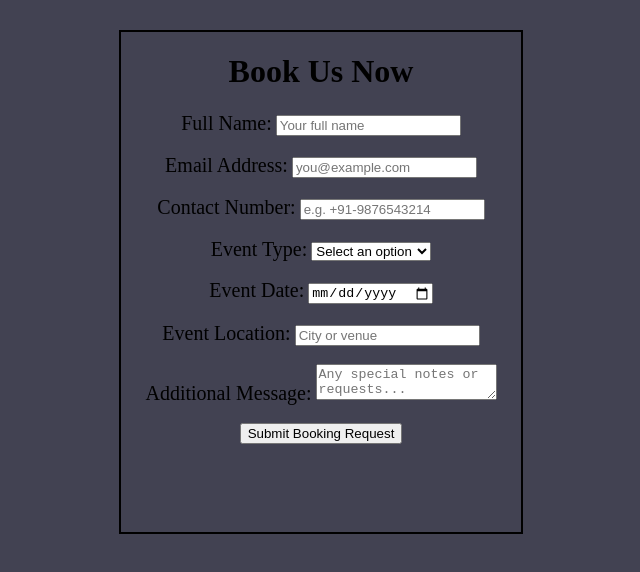
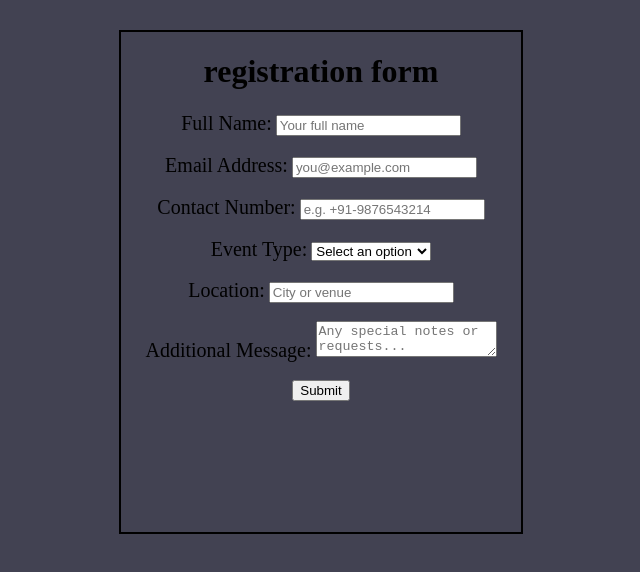
Before and after one commit to sai880272-create/form, a plain HTML site: page index.html in a window 1280 px wide. Shown: the whole page, without its empty margins (389-1029 px from the left). Drawn offline with Linux system fonts and the light colour scheme.

Commit message:
Add files via upload

```diff
--- a/index.html
+++ b/index.html
@@ -38,7 +38,7 @@ background: linear-gradient(90deg, rgba(66, 66, 82, 1) 0%, rgba(9, 9, 121, 1) 42
 
          <body>
            <div class="form">
-    <h1>Book Us Now</h1>
+    <h1>registration form</h1>
     <form action="https://formspree.io/f/xwpndggz" method="post">
 
       <label for="name">Full Name:</label>
@@ -60,17 +60,14 @@ background: linear-gradient(90deg, rgba(66, 66, 82, 1) 0%, rgba(9, 9, 121, 1) 42
         <option value="Other">Other</option>
       </select><br><br>
 
-      <label for="date">Event Date:</label>
-      <input type="date" id="date"
-      name="event_date" required> <br><br>
 
-      <label for="location">Event Location:</label>
-      <input type="text" id="location" name="event_location" placeholder="City or venue" required><br><br>
+      <label for="location">Location:</label>
+      <input type="text" id="location" name="location" placeholder="City or venue" required><br><br>
 
       <label for="message">Additional Message:</label>
       <textarea id="message" name="message" placeholder="Any special notes or requests..."></textarea><br><br>
 
-      <button type="submit">Submit Booking Request</button>
+      <button type="submit">Submit </button>
     </form>
   </div>
   </body>
```
